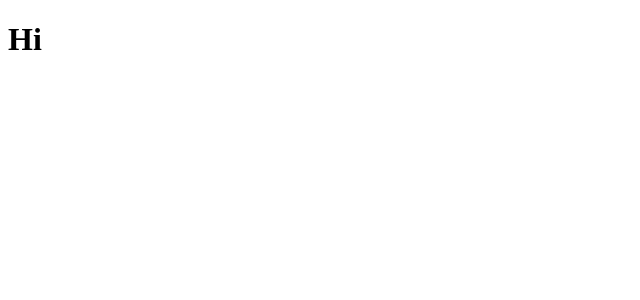
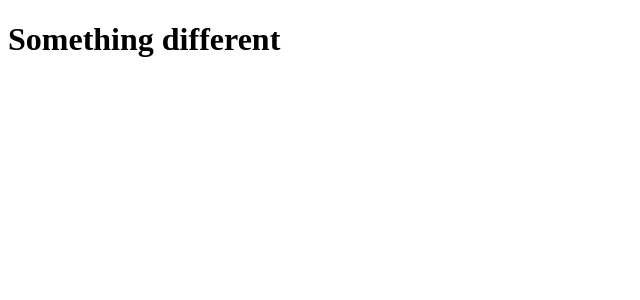
Before and after one commit to krenee411/220-Capstone, a React (Create React App) app in the folder client/: page / in a window 1280 px wide. Shown: the top 300 px of the page, without its empty margins (0-640 px from the left). Built offline with nearby package versions, Linux system fonts and the light colour scheme.

Commit message:
Kelci did this

```diff
--- a/client/src/App.js
+++ b/client/src/App.js
@@ -3,7 +3,7 @@ import './App.css';
 function App() {
   return (
     <div>
-      <h1>Hi</h1>
+      <h1>Something different</h1>
     </div>
   );
 }
```
